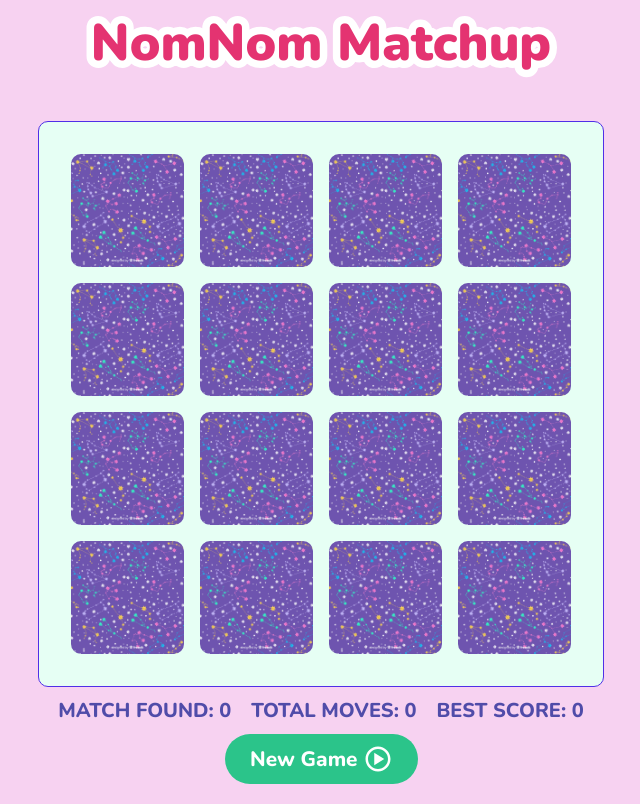
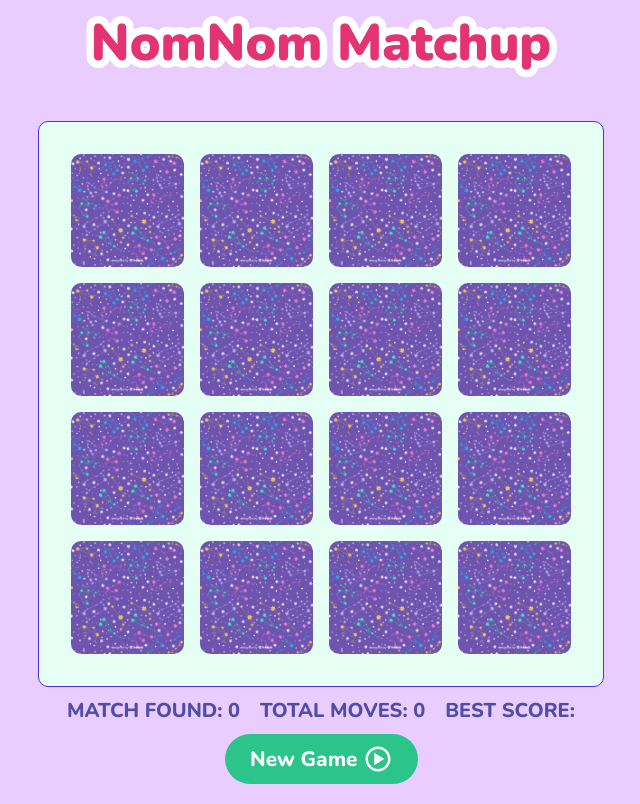
Before and after one commit to goldenkairos/memory-game-react-app, a React (Create React App) app: page / in a window 1280 px wide. Shown: the whole page, without its empty margins (319-959 px from the left). Built offline with nearby package versions, Linux system fonts and the light colour scheme.

Commit message:
updating best score

```diff
--- a/src/App.css
+++ b/src/App.css
@@ -7,12 +7,15 @@ html {
   display: flex;
   flex-direction: column;
   /* place-items: center; */
-  /* background-color: rgb(234, 205, 255); */
+  background-color: rgb(234, 205, 255);
   /* position: absolute; */
   font-family:Nunito,Arial,"Helvetica Neue",Helvetica,sans-serif ;
   justify-content: center;
   align-items: center;
   min-height: 100vh;
+  /* background: url('./assets/background.jpg');
+  background-position: center center cover no-repeat fixed;
+  background-size: cover; */
 }
 
 .game-board {
@@ -70,6 +73,14 @@ html {
   border: transparent;
   font-family: 'Nunito', sans-serif;
   margin-bottom: 20px; /* Add bottom margin for spacing */
+  position: relative;
+}
+
+.new-game-button:hover {
+  border: 0px solid #1292e1;
+  background: green;
+  color: white !important;
+
 }
 
 .scores {
--- a/src/App.js
+++ b/src/App.js
@@ -12,7 +12,7 @@ function App() {
   const [secondSelection, setSecondSelection] = useState(null);
   const [moves, setMoves] = useState(0);
   const [bestScore, setBestScore] = useState(
-    JSON.parse(localStorage.getItem("bestScore")) || 0
+    JSON.parse(localStorage.getItem("bestScore")) || Number.POSITIVE_INFINITY
   );
 
   const cardList = [
@@ -265,8 +265,6 @@ function App() {
       return;
     }
     setOpenCards([firstSelection, secondSelection]);
-    console.log("firstSelection", firstSelection);
-    console.log("secondSelection", secondSelection);
     if (
       cards[firstSelection].cardName === cards[secondSelection].cardName &&
       !matchedPairs.includes(cards[firstSelection])
@@ -275,9 +273,6 @@ function App() {
       markCardsAsMatched(firstSelection, secondSelection);
       resetCards();
     } else {
-      // setOpenCards([]);
-      // setFirstSelection(null);
-      // setSecondSelection(null);
       setTimeout(() => resetCards(), 500);
     }
   };
@@ -289,11 +284,15 @@ function App() {
       Object.keys(matchedPairs).length !== 0
     ) {
       const highScore = Math.min(moves, bestScore);
+      console.log(highScore);
       setBestScore(highScore);
       localStorage.setItem("bestScore", highScore);
+      console.log(localStorage.getItem("bestScore"))
       launchConfetti();
     }
   };
+
+  console.log(localStorage.getItem("bestScore"))
 
   const handlenewGameClick = () => {
     resetCards();
@@ -305,7 +304,6 @@ function App() {
   useEffect(() => {
     let timeout = null;
     if (openCards.length === 2) {
-      // timeout = setTimeout(matchingPairs, 1000);
       timeout = setTimeout(matchingProcess, 800);
     }
     return () => {
@@ -341,8 +339,8 @@ function App() {
               className="svgText"
               x="50%"
               y="50%"
-              font-size="4vw"
-              font-weight="bold"
+              fontSize="4vw"
+              fontWeight="bold"
               fill="white"
             >
               NomNom Matchup
@@ -368,12 +366,12 @@ function App() {
           <span className="matches">Match found: {matchedPairs.length}</span>
           <span className="moves">Total Moves: {moves}</span>
           <span className="highest-score">
-            Best Score: {bestScore && { bestScore }}
+            Best Score: {localStorage.getItem("bestScore")}
           </span>
         </div>
         <div>
           <button className="new-game-button" onClick={handlenewGameClick}>
-            New Game
+            <span className="button-text">New Game</span>
             <BiPlayCircle size={30} />
           </button>
         </div>
```
Also changed, not shown: src/assets/background.jpg (added), src/assets/background.png (added).
